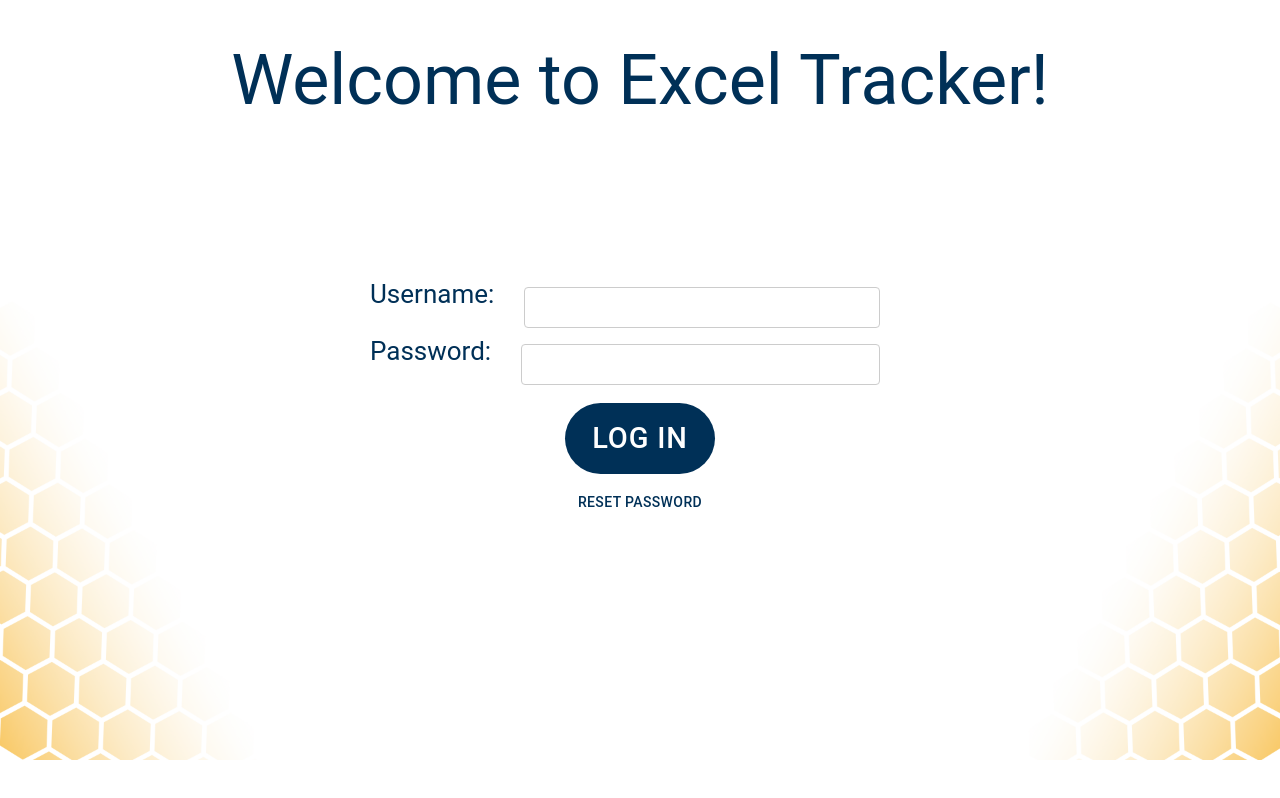
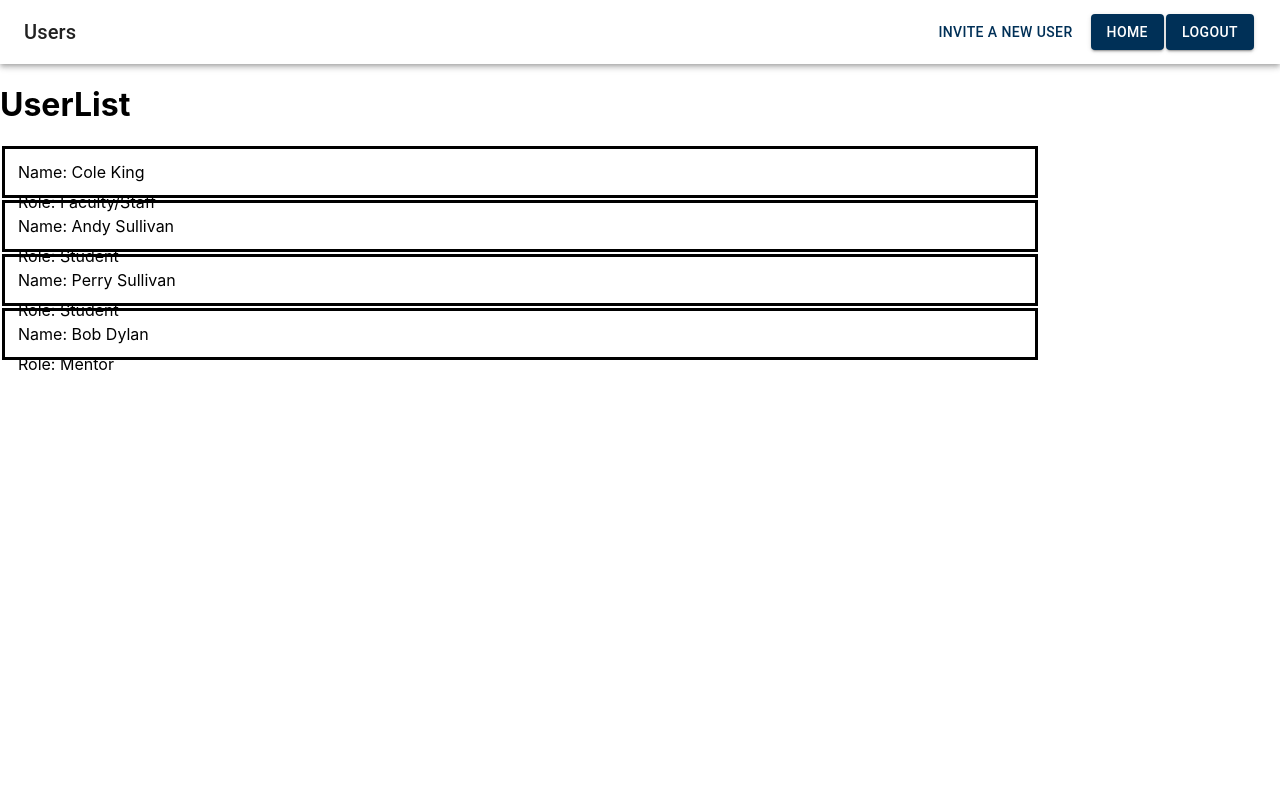
Before and after one commit to Excel-Tracker-Team-9302/excel-tracker, a React (Create React App) app in the folder excel-tracker-application/: page /users in a window 1280 px wide. Built offline with nearby package versions, Linux system fonts and the light colour scheme.

Commit message:
users page

```diff
--- a/excel-tracker-application/src/components/App.js
+++ b/excel-tracker-application/src/components/App.js
@@ -8,6 +8,7 @@ import { connect } from 'react-redux';
 import Header from './Home/Header.js';
 import Login from './Login/Login.js';
 import Dashboard from './Home/Dashboard.js'
+import Users from './Users.js'
 
 import Register from './Register.js';
 
@@ -39,6 +40,9 @@ class App extends Component {
           {/* A <Switch> looks through its children <Route>s and
               renders the first one that matches the current URL. */}
           <Switch>
+          <Route path = "/users">
+              <Users/>
+            </Route>
             <Route path="/dashboard">
               <Dashboard />
             </Route>
@@ -48,6 +52,7 @@ class App extends Component {
               <Route path="/">
               <Login />
             </Route>
+
           </Switch>
         </div>
     </Router>
--- /dev/null
+++ b/excel-tracker-application/src/components/Users.js
@@ -0,0 +1,46 @@
+import React, { Component } from 'react';
+
+import CoolCard from './Home/coolcard.js';
+import {
+  withRouter
+} from 'react-router-dom'
+
+import Header from './Home/Header.js';
+import {dummyData} from './../services/DummyData';
+import UserList from './UserView/UserList';
+
+
+class Users extends React.Component {
+
+  constructor(props) {
+    super(props);
+
+    this.handleLogout = this.handleLogout.bind(this);
+  }
+
+  handleLogout() {
+    this.props.history.push('/');
+  }
+
+  render() {
+      return (
+        <div>
+          <Header handleLogout={() => this.handleLogout} pageName="Users"/>
+          <div className="Users">
+
+
+          <div className='tc'>
+          <h1>UserList</h1>
+          <UserList users={dummyData.users} />
+          </div>
+
+          <br></br>
+
+          </div>
+        </div>
+
+      );
+  }
+}
+
+export default withRouter(Users);
```
